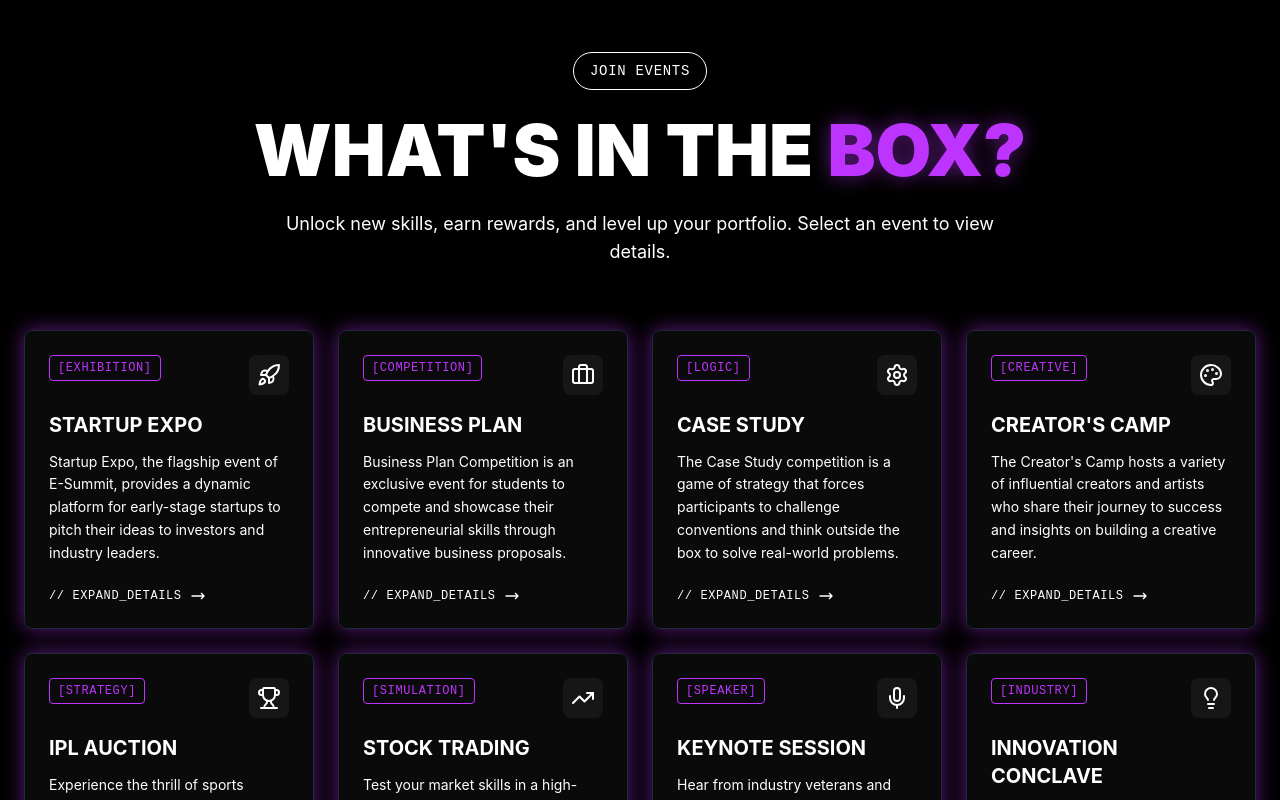
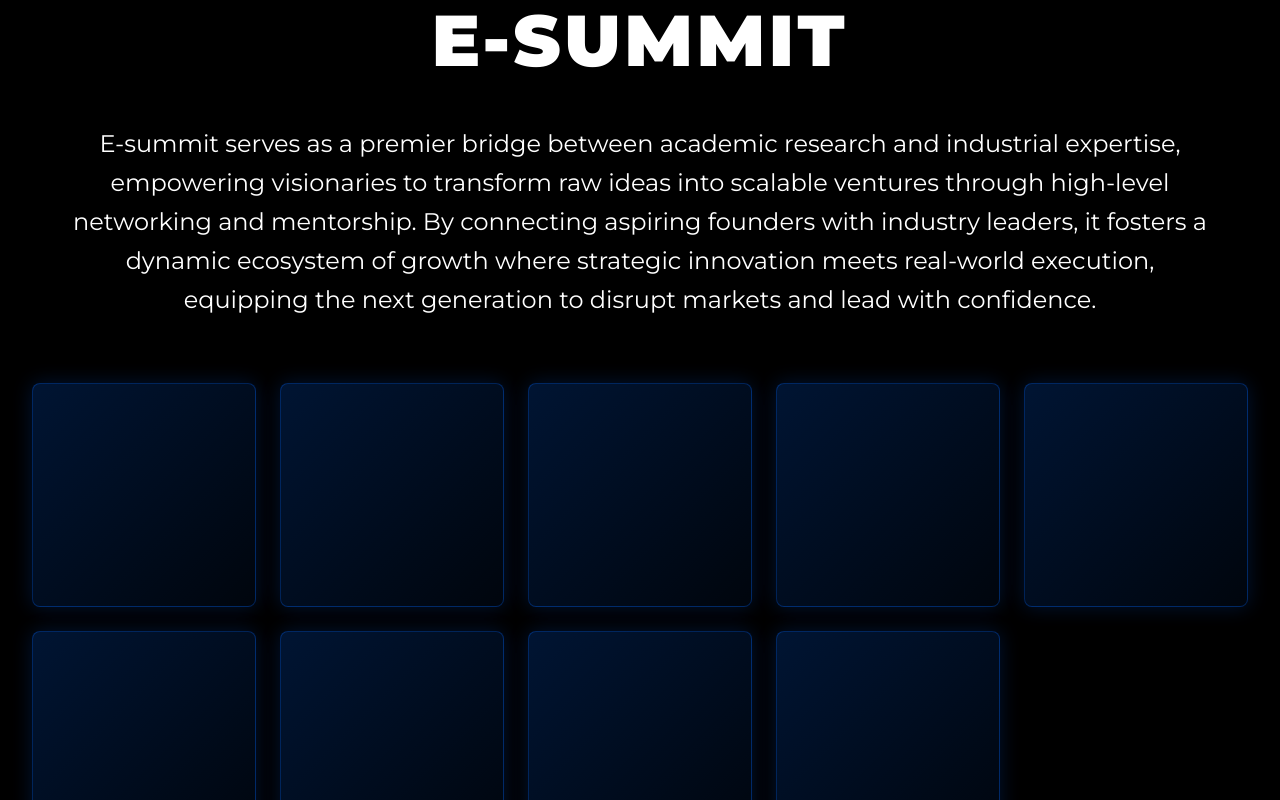
Before and after one commit to Ansh-mick27/AIIHFound_E_summit, a Next.js app: page / in a window 1280 px wide. Shown: the part 1040-1840 px from the top of the page. Built offline with nearby package versions, Linux system fonts and the light colour scheme.

Commit message:
Add AboutESummit section between hero and events

```diff
--- a/src/app/page.tsx
+++ b/src/app/page.tsx
@@ -2,6 +2,7 @@
 
 import CyberpunkNav from "@/components/CyberpunkNav";
 import CyberpunkHero from "@/components/CyberpunkHero";
+import AboutESummit from "@/components/AboutESummit";
 import EventsGrid from "@/components/EventsGrid";
 import PoweredBySection from "@/components/PoweredBySection";
 import LegacyAllies from "@/components/LegacyAllies";
@@ -15,6 +16,7 @@ export default function Home() {
       <SpiralBackground />
       <CyberpunkNav />
       <CyberpunkHero />
+      <AboutESummit />
       <EventsGrid />
       <PoweredBySection />
       <LegacyAllies />
--- /dev/null
+++ b/src/components/AboutESummit.tsx
@@ -0,0 +1,91 @@
+'use client';
+import { motion } from 'framer-motion';
+
+export default function AboutESummit() {
+    return (
+        <section className="relative bg-black text-white py-20 px-8">
+            {/* Background glow effect */}
+            <div
+                className="absolute inset-0 -z-10 pointer-events-none"
+                style={{
+                    background: 'radial-gradient(ellipse at center, rgba(0, 102, 255, 0.1) 0%, transparent 70%)'
+                }}
+            />
+
+            <div className="max-w-7xl mx-auto">
+                {/* Title */}
+                <motion.h2
+                    initial={{ opacity: 0, y: 20 }}
+                    whileInView={{ opacity: 1, y: 0 }}
+                    viewport={{ once: true }}
+                    transition={{ duration: 0.6 }}
+                    className="text-6xl md:text-7xl font-black text-center mb-12"
+                    style={{
+                        fontFamily: 'var(--font-montserrat)',
+                        letterSpacing: '0.05em'
+                    }}
+                >
+                    E-SUMMIT
+                </motion.h2>
+
+                {/* Description */}
+                <motion.p
+                    initial={{ opacity: 0, y: 20 }}
+                    whileInView={{ opacity: 1, y: 0 }}
+                    viewport={{ once: true }}
+                    transition={{ duration: 0.6, delay: 0.2 }}
+                    className="text-xl md:text-2xl text-center leading-relaxed mb-16 max-w-6xl mx-auto"
+                    style={{
+                        fontFamily: 'var(--font-montserrat)',
+                        fontWeight: 300
+                    }}
+                >
+                    E-summit serves as a premier bridge between academic research and industrial expertise,
+                    empowering visionaries to transform raw ideas into scalable ventures through high-level
+                    networking and mentorship. By connecting aspiring founders with industry leaders, it fosters
+                    a dynamic ecosystem of growth where strategic innovation meets real-world execution, equipping
+                    the next generation to disrupt markets and lead with confidence.
+                </motion.p>
+
+                {/* Grid Section */}
+                <motion.div
+                    initial={{ opacity: 0, y: 20 }}
+                    whileInView={{ opacity: 1, y: 0 }}
+                    viewport={{ once: true }}
+                    transition={{ duration: 0.6, delay: 0.4 }}
+                    className="grid grid-cols-2 md:grid-cols-4 lg:grid-cols-5 gap-6"
+                >
+                    {/* Top row - 4 boxes */}
+                    {[1, 2, 3, 4].map((index) => (
+                        <motion.div
+                            key={`top-${index}`}
+                            whileHover={{ scale: 1.05 }}
+                            className="aspect-square rounded-lg"
+                            style={{
+                                background: 'linear-gradient(135deg, rgba(0, 102, 255, 0.2), rgba(0, 102, 255, 0.05))',
+                                border: '1px solid rgba(0, 102, 255, 0.3)',
+                                backdropFilter: 'blur(10px)',
+                                boxShadow: '0 0 20px rgba(0, 102, 255, 0.2)'
+                            }}
+                        />
+                    ))}
+
+                    {/* Bottom row - 5 boxes */}
+                    {[1, 2, 3, 4, 5].map((index) => (
+                        <motion.div
+                            key={`bottom-${index}`}
+                            whileHover={{ scale: 1.05 }}
+                            className="aspect-square rounded-lg"
+                            style={{
+                                background: 'linear-gradient(135deg, rgba(0, 102, 255, 0.2), rgba(0, 102, 255, 0.05))',
+                                border: '1px solid rgba(0, 102, 255, 0.3)',
+                                backdropFilter: 'blur(10px)',
+                                boxShadow: '0 0 20px rgba(0, 102, 255, 0.2)'
+                            }}
+                        />
+                    ))}
+                </motion.div>
+            </div>
+        </section>
+    );
+}
```
